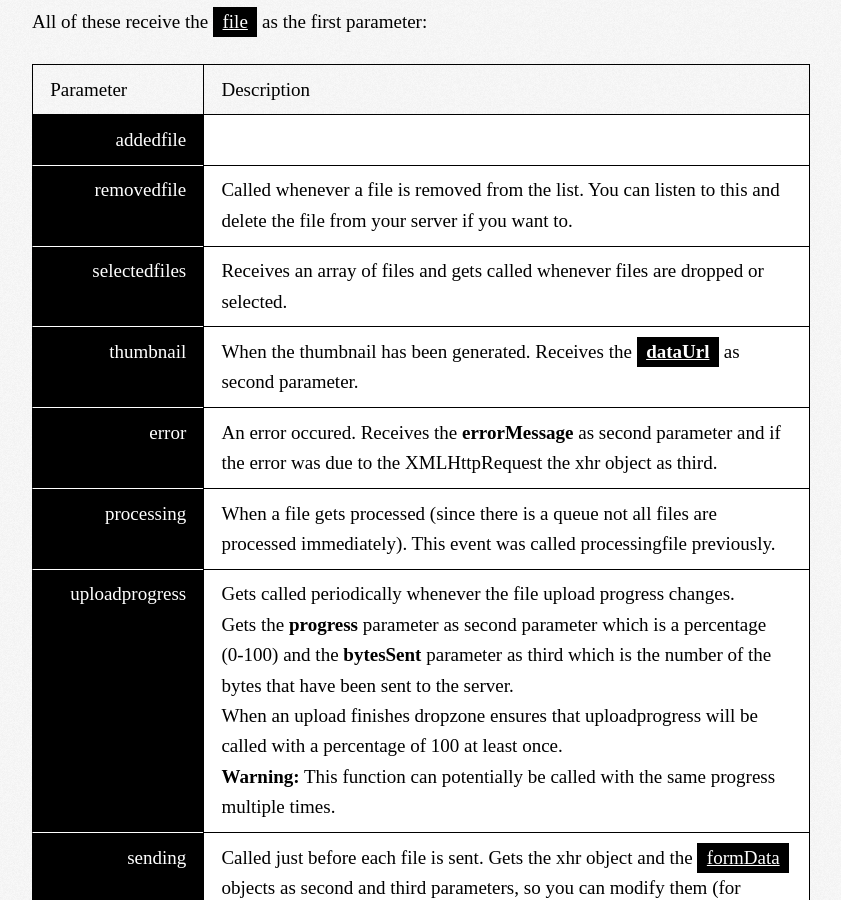
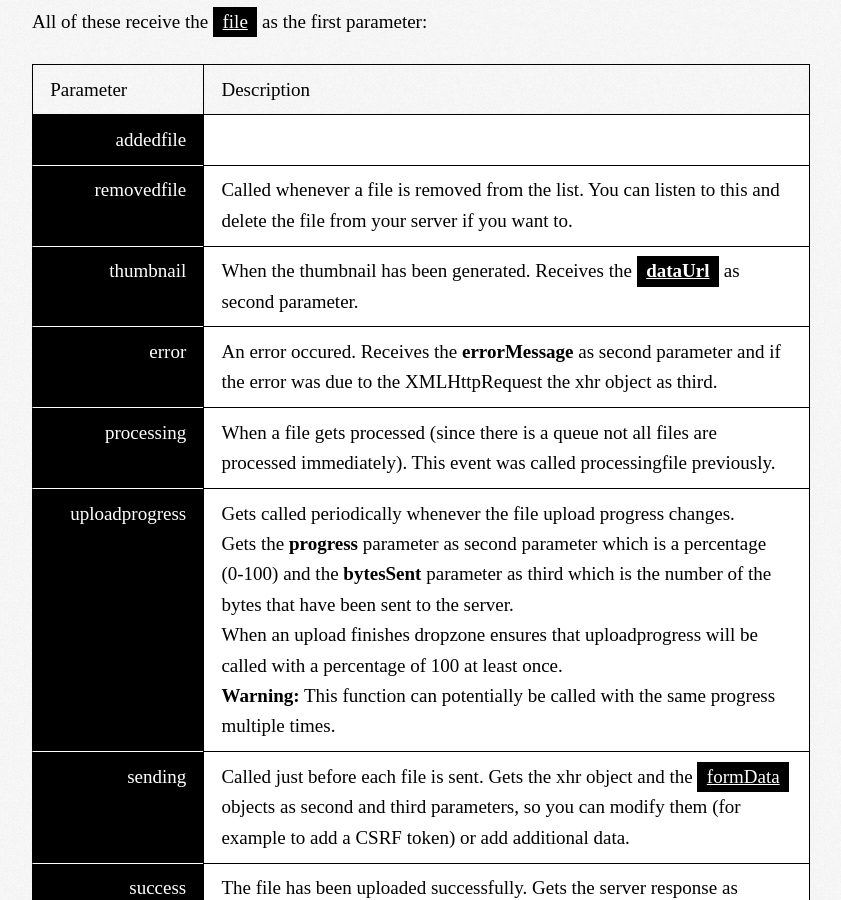
Before and after one commit to dropzone/dropzone, a Jekyll site: the page built from index.md, in a window 1280 px wide and 900 px high, scrolled down 14919 px. Shown: the whole window, without its empty margins (219-1060 px from the left). Built offline with Jekyll 4.4.1, drawn with Linux system fonts in a browser that asks for light colours; Markdown is read by kramdown in place of the engine named in the settings; comment, search, counter and statistics services are not loaded.

Commit message:
Removed the selectedfiles event since it doesn't exist anymore.

```diff
--- a/index.md
+++ b/index.md
@@ -392,7 +392,6 @@ All of these receive the [file](https://developer.mozilla.org/en-US/docs/DOM/Fil
 |-----------------------|-------------
 | `addedfile`           |
 | `removedfile`         | Called whenever a file is removed from the list. You can listen to this and delete the file from your server if you want to.
-| `selectedfiles`       | Receives an array of files and gets called whenever files are dropped or selected.
 | `thumbnail`           | When the thumbnail has been generated. Receives the [**dataUrl**](http://en.wikipedia.org/wiki/Data_URI_scheme) as second parameter.
 | `error`               | An error occured. Receives the **errorMessage** as second parameter and if the error was due to the XMLHttpRequest the xhr object as third.
 | `processing`          | When a file gets processed (since there is a queue not all files are processed immediately). This event was called `processingfile` previously.
```
